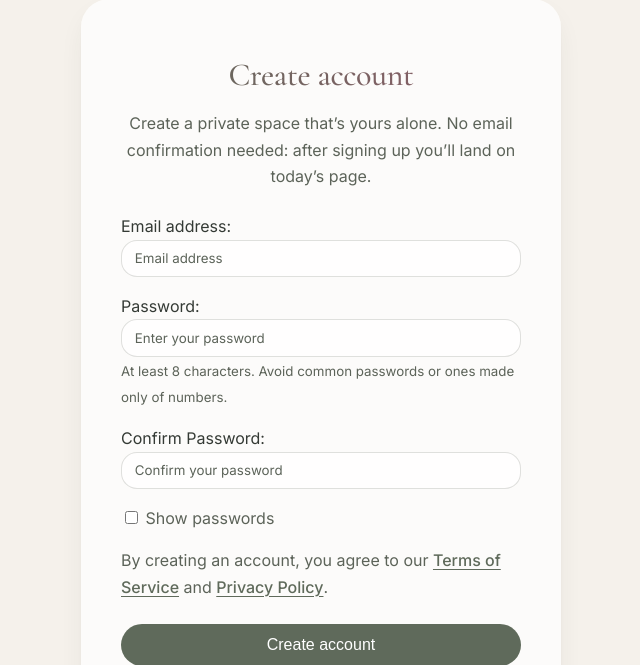
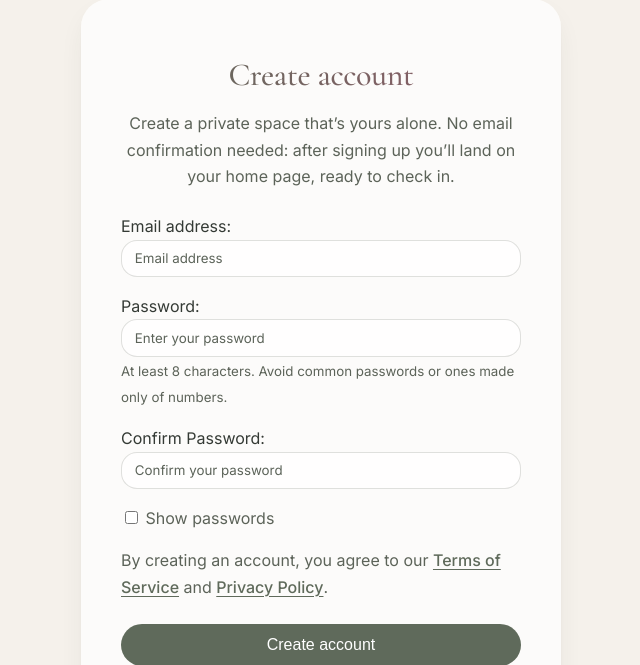
Before and after one commit to SanduAndreea22/day_planner, a Django app: page /register/ in a window 1280 px wide. Shown: the part 113-778 px from the top of the page, without its empty margins (319-959 px from the left). Run offline with Django 5.2, Linux system fonts and the light colour scheme; parts of the project's set-up code (start-up, migrations or seed data) failed here and were passed over.

Commit message:
Land on the new home after register and login
Co-Authored-By: Claude Sonnet 5.5 <noreply@anthropic.com>
Claude-Session: https://claude.ai/code/session_01Gn5nm8yv1rYHLehgJpr9be

```diff
--- a/core/settings.py
+++ b/core/settings.py
@@ -173,7 +173,7 @@ if DATABASE_URL:
         )
 
 LOGIN_URL = "login"
-LOGIN_REDIRECT_URL = "today"
+LOGIN_REDIRECT_URL = "home"
 LOGOUT_REDIRECT_URL = "home"
 
 LOGGING = {
--- a/planner/templates/planner/auth/register.html
+++ b/planner/templates/planner/auth/register.html
@@ -7,7 +7,7 @@
     <h2 class="auth-title">Create account</h2>
 
     <p class="auth-subtitle muted">
-        Create a private space that’s yours alone. No email confirmation needed: after signing up you’ll land on today’s page.
+        Create a private space that’s yours alone. No email confirmation needed: after signing up you’ll land on your home page, ready to check in.
     </p>
 
     <form method="post" class="auth-form">
--- a/planner/views.py
+++ b/planner/views.py
@@ -140,25 +140,25 @@ def get_week_range(request):
 @ratelimit_post('register', limit=5, period_seconds=3600)
 def register_view(request):
     if request.user.is_authenticated:
-        return redirect("today")
+        return redirect("home")
 
     form = RegisterForm(request.POST or None)
     if request.method == "POST" and form.is_valid():
         user = form.save()
         login(request, user)
-        return redirect("today")
+        return redirect("home")
 
     return render(request, "planner/auth/register.html", {"form": form})
 
 @ratelimit_post('login', limit=10, period_seconds=300)
 def login_view(request):
     if request.user.is_authenticated:
-        return redirect("today")
+        return redirect("home")
 
     form = EmailAuthenticationForm(request.POST or None)
     if request.method == "POST" and form.is_valid():
         login(request, form.get_user())
-        return redirect("today")
+        return redirect("home")
 
     return render(request, "planner/auth/login.html", {"form": form})
 
```
Also changed, not shown: planner/tests/test_auth.py (+20 -0 lines).
